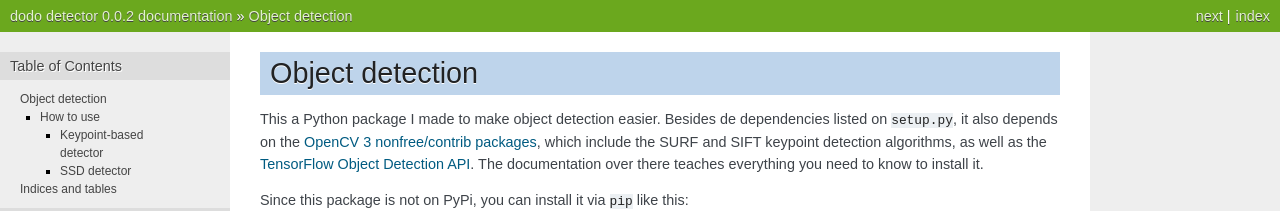
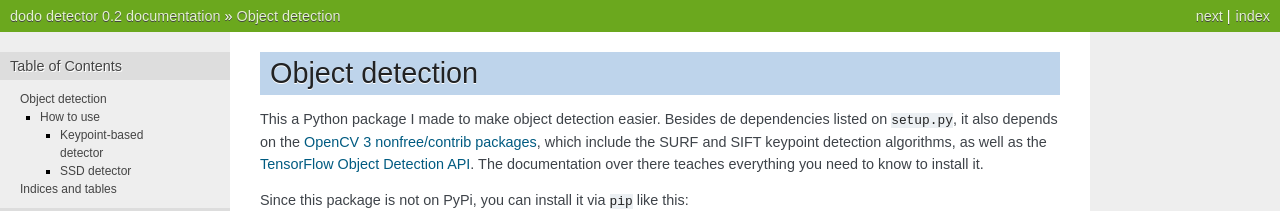
Before and after one commit to douglasrizzo/dodo_detector, a Sphinx documentation site: the page built from sphinx/index.rst, in a window 1280 px wide and 900 px high. Shown: the top 211 px of the window. Built offline with Sphinx 7.4.7, drawn with Linux system fonts in a browser that asks for light colours; some of the changed text lies outside the part shown.

Commit message:
fixed import and version number

```diff
--- a/dodo_detector/__init__.py
+++ b/dodo_detector/__init__.py
@@ -1 +1 @@
-__version__ = '0.1'
+__version__ = '0.2'
--- a/sphinx/conf.py
+++ b/sphinx/conf.py
@@ -24,9 +24,9 @@ copyright = '2018, Douglas De Rizzo Meneghetti'
 author = 'Douglas De Rizzo Meneghetti'
 
 # The short X.Y version
-version = '0.0.2'
+version = '0.2'
 # The full version, including alpha/beta/rc tags
-release = '0.0.2'
+release = '0.2'
 
 
 # -- General configuration ---------------------------------------------------
```
Also changed, not shown: 1 other file.
